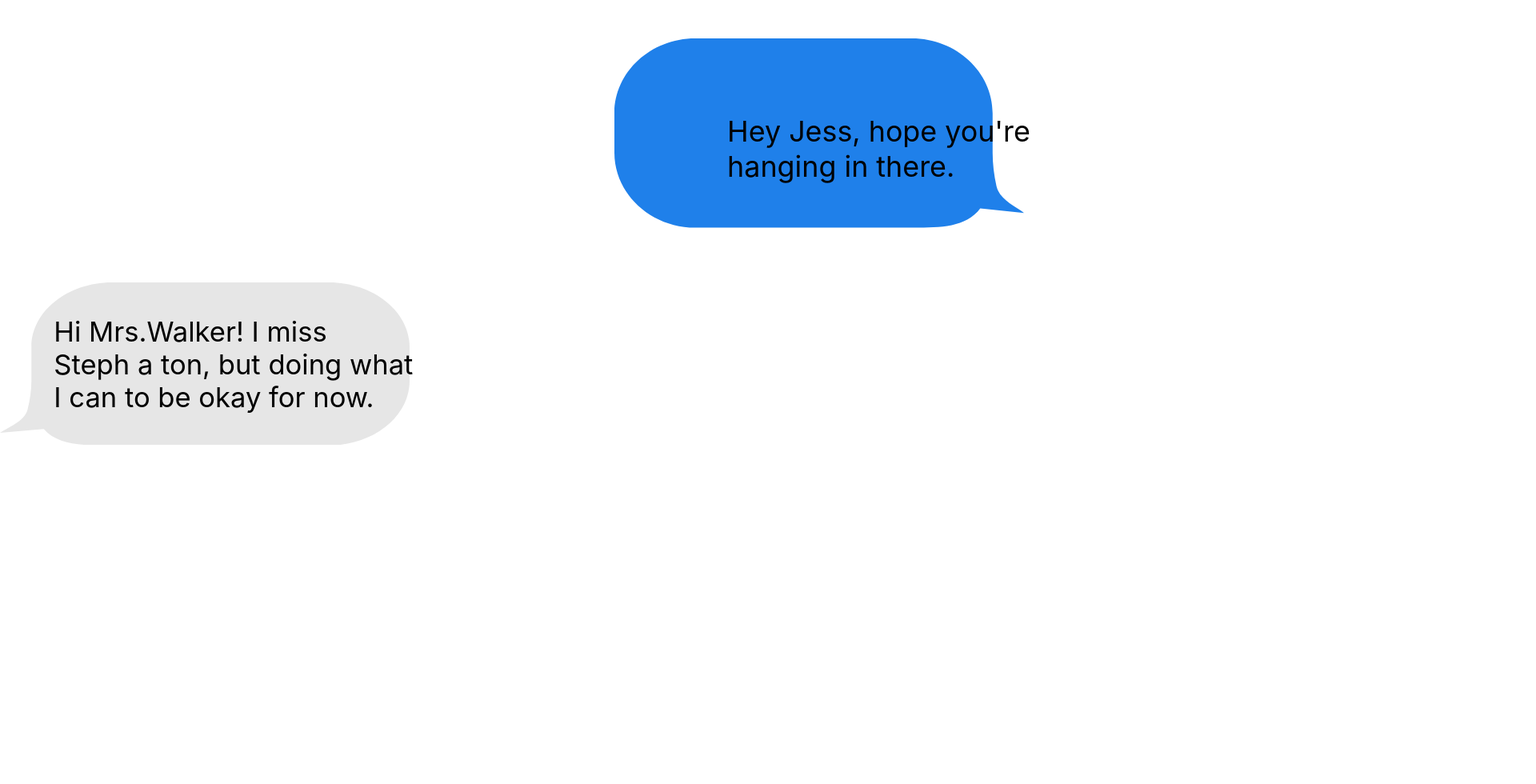
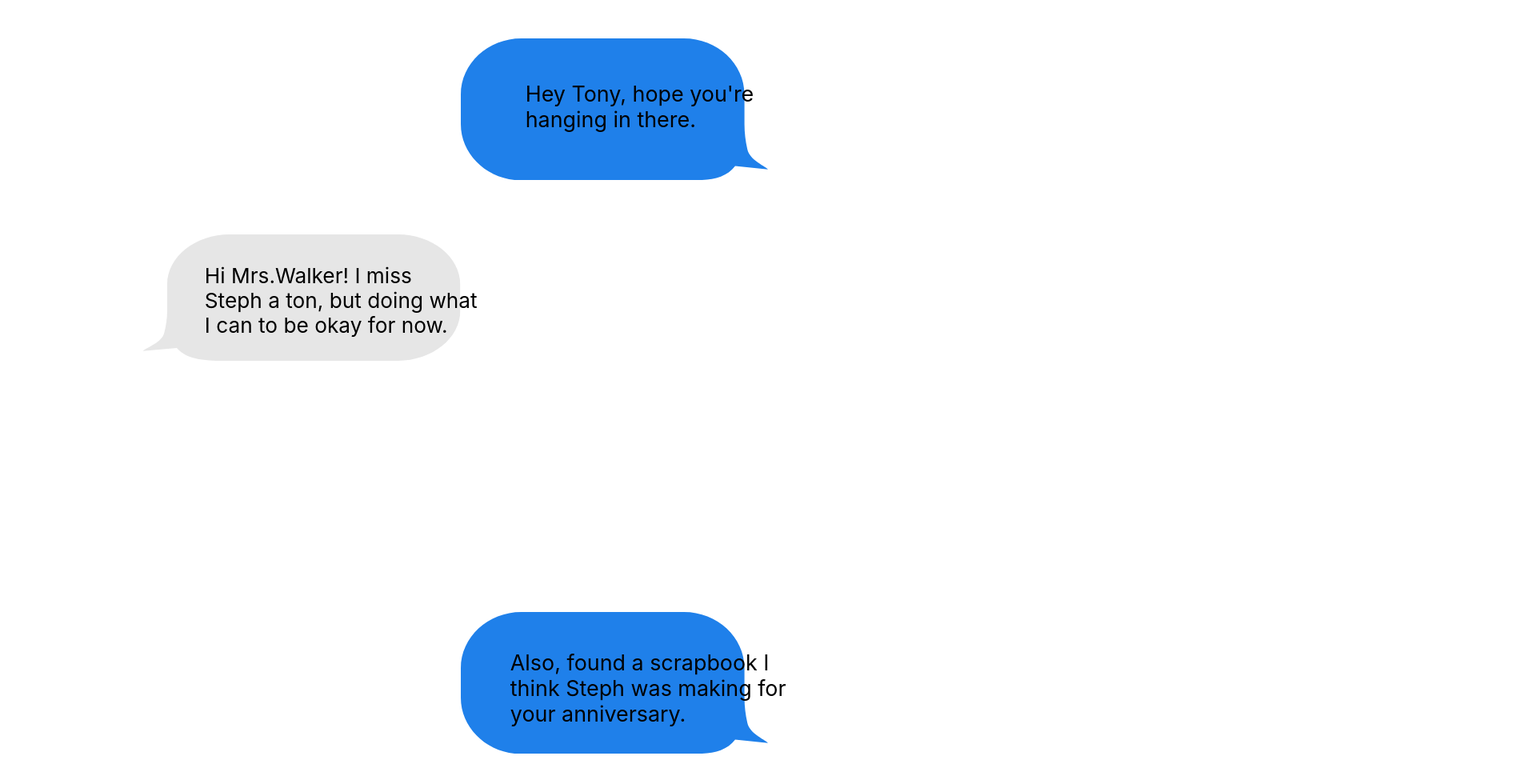
Before and after one commit to joal7299/Capstone, a React (Create React App) app: page /textMomtoFriend in a window 1280 px wide. Shown: the part 16-996 px from the top of the page at 80% size, 1920 px wide, since content can reach past the window. Built offline with nearby package versions, Linux system fonts and the light colour scheme.

Commit message:
Sophie new changes

```diff
--- a/src/components/Home.js
+++ b/src/components/Home.js
@@ -21,7 +21,7 @@ import Text from "../img/textBubble.png";
 class Home extends React.Component {
     render() {
         return (
-            <div className="container">
+            <div>
                 <Boyfriend className="grey2"/>
                 <Friend className="grey3"/>
                 <Mom className="grey4"/>
--- a/src/components/TextMomtoFriend.js
+++ b/src/components/TextMomtoFriend.js
@@ -1,6 +1,7 @@
 import React from 'react'
 import {ReactComponent as TextFrom} from "../img/text-from.svg"
 import {ReactComponent as TextTo} from "../img/text-to.svg"
+import {ReactComponent as Phone} from "../img/Phone.svg"
 import "animate.css/animate.min.css"
 import ScrollAnimation from "react-animate-on-scroll"
 import { Redirect } from 'react-router-dom'
@@ -9,9 +10,9 @@ import { Redirect } from 'react-router-dom'
 class TextMomtoFriend extends React.Component {
     constructor(props) {
         super(props);
-        this.state = {
-            complete: false
-        };
+        // this.state = {
+        //     complete: false
+        // };
     }
 
     render() {
@@ -19,7 +20,9 @@ class TextMomtoFriend extends React.Component {
             <div>
                 <ScrollAnimation animateIn="bounceInRight">
                     <TextTo className="textTo"></TextTo>
-                    <p className="textFromMomtoFriend">Hey Jess, hope you're<br></br> hanging in there.</p>
+                    {/*<p className="textFromMomtoFriend">Hey Jess, hope you're<br></br> hanging in there.</p>*/}
+                    <p className="textFromMomtoFriend">Hey Tony, hope you're<br></br> hanging in there.</p>
+
                 </ScrollAnimation>
                 <ScrollAnimation delay="2600" animateIn="bounceInLeft">
                     <TextFrom className="textFrom"></TextFrom>
@@ -27,15 +30,14 @@ class TextMomtoFriend extends React.Component {
                 </ScrollAnimation>
                 <ScrollAnimation delay ="5500" animateIn="bounceInRight">
                     <TextTo className="textTo"></TextTo>
-                    <p className="textFromMomtoFriend3">Same here. I found a<br></br> sweet note she wrote<br></br> about me.. really comforting</p>
+                    <p className="textFromMomtoFriend3">Same here. I found a sweet<br></br> note she wrote about me..<br></br> really comforting</p>
                 </ScrollAnimation>
-                <ScrollAnimation delay ="6100" animateIn="bounceInRight">
+                <ScrollAnimation delay ="1000" animateIn="bounceInRight">
                     <TextTo className="textTo2"></TextTo>
-                    <p className="textFromMomtoFriend4">It made me think of you,<br></br>she loved you SO much.<br></br> xoxo</p>
+                    {/*<p className="textFromMomtoFriend4">It made me think of you,<br></br>she loved you SO much.<br></br> xoxo</p>*/}
+                    <p className="textFromMomtoFriend4">Also, found a scrapbook I<br></br>think Steph was making for<br></br>your anniversary.</p>
                 </ScrollAnimation>
-                {this.state.complete == true &&
-                <Redirect to="/home"/>
-                }
+                {/*<Phone className="phone"/>*/}
             </div>
         )
     }
--- a/src/components/style.css
+++ b/src/components/style.css
@@ -5,42 +5,46 @@
 
 .textFrom {
     z-index: 10;
-    width: 40%;
-    /*transform:translate(0%, 0%);*/
+    /*width: 40%;*/
+    width:31vw;
+    transform:translate(45%, 0%);
+}
 
+.phone {
+    width: 0%;
 }
 
 .textFromMomtoFriend {
     z-index: 40;
-    font-size: 2.8vw;
+    font-size: 2.1vw;
     position: absolute;
-    transform: translate(240%,-240%);
+    transform: translate(230%,-300%);
 }
 
 .textFromMomtoFriend2 {
     z-index: 40;
-    font-size: 2.7vw;
+    font-size: 2.05vw;
     position: absolute;
-    transform: translate(15%,-135%);
+    transform: translate(75%,-135%);
 }
 
 .textFromMomtoFriend3 {
     z-index: 40;
-    font-size: 2.7vw;
+    font-size: 2.1vw;
     position: absolute;
-    transform: translate(185%,-190%);
+    transform: translate(185%,-200%);
 }
 
 .textFromMomtoFriend4 {
     z-index: 40;
-    font-size: 2.7vw;
+    font-size: 2.1vw;
     position: absolute;
-    transform: translate(220%,-180%);
+    transform: translate(185%,-180%);
 }
 
 .textTo {
     z-index: 10;
-    width: 40%;
+    width:30vw;
     padding-bottom: 5%;
     padding-top: 5%;
     transform:translate(150%, 0%);
@@ -48,7 +52,7 @@
 
 .textTo2 {
     z-index: 10;
-    width: 40%;
+    width:30vw;
     padding-bottom: 3%;
     transform:translate(150%, 0%);
 }
```
